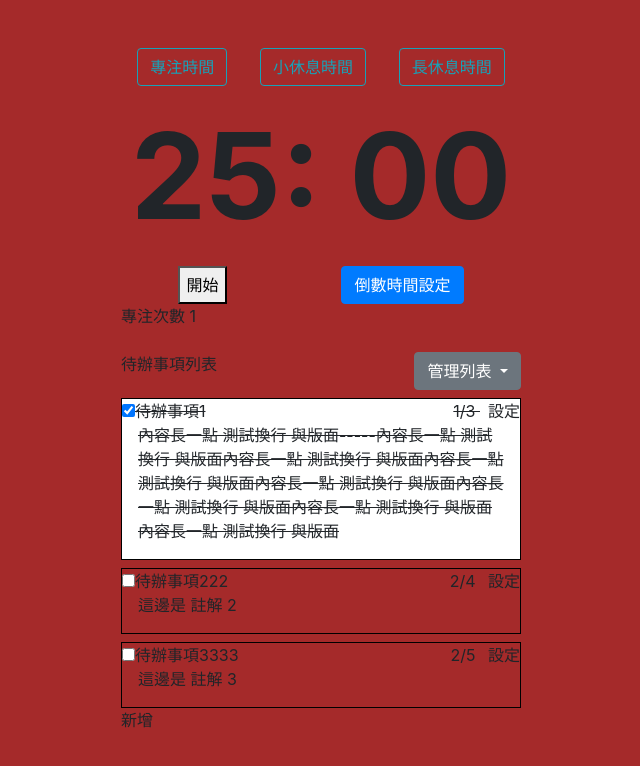
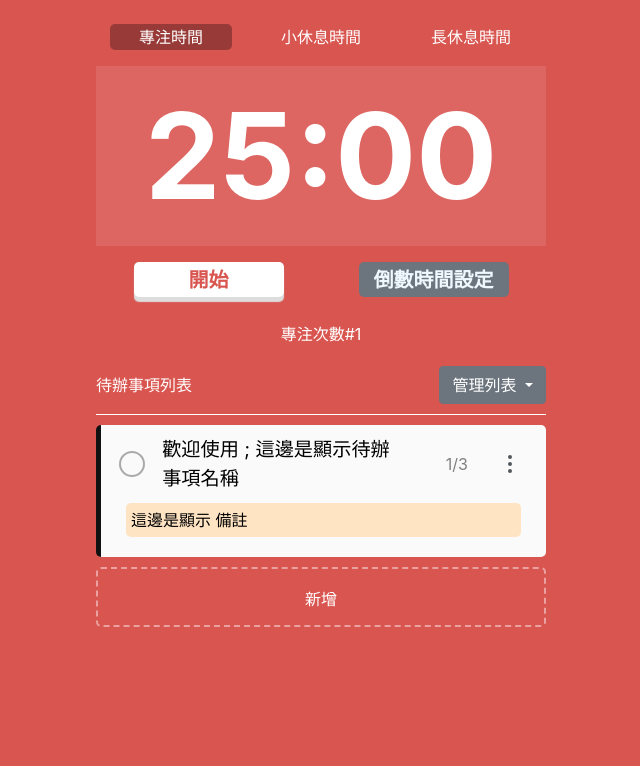
Before and after one commit to Austin1a2b/time-countdown, a Vue app: page /#/time-countdown in a window 1280 px wide. Shown: the top 766 px of the page, without its empty margins (319-959 px from the left). Built offline with nearby package versions, Linux system fonts and the light colour scheme.

Commit message:
外觀CSS調整完成 , 初步測試功能OK

```diff
--- a/src/components/TaskList.vue
+++ b/src/components/TaskList.vue
@@ -1,7 +1,7 @@
 <template>
   <!-- 清單表頭 -->
-  <div class="tasks-wrapper mt-4">
-    <div class="list-head d-flex justify-content-between">
+  <div class="tasks-wrapper">
+    <div class="head-wrapper d-flex justify-content-between align-items-center">
       <div class="task-head">待辦事項列表</div>
       <div class="dropdown">
         <button
@@ -15,16 +15,10 @@
           管理列表
         </button>
         <div class="dropdown-menu" aria-labelledby="manage-task">
-          <button
-            @click.stop.prevent="deleteTask('allTask')"
-            class="dropdown-item"
-          >
+          <button @click="deleteTask('allTask')" class="dropdown-item">
             刪除所有待辦
           </button>
-          <button
-            @click.stop.prevent="clearExecutedTimes"
-            class="dropdown-item"
-          >
+          <button @click="clearExecutedTimes" class="dropdown-item">
             清除所有記數
           </button>
           <button class="dropdown-item"></button>
@@ -34,97 +28,158 @@
 
     <!-- 列表 標題&設定 容器div  -->
     <div
-      class="task-list mt-2"
       @click="transferExecuteId(task.id)"
       v-for="task in tasks"
       :key="task.id"
+    >
+      <div
+        v-if="task.id !== clickId"
+        class="task-list"
         :class="{ isexecute: executeTaskId === task.id }"
       >
-      <div v-if="task.id !== clickId">
-        <div class="d-flex justify-content-between">
-          <div>
-            <input type="checkbox" v-model="task.complete" @click.stop="" />
-            <span :class="{ iscomplete: task.complete }">{{ task.title }}</span>
-          </div>
-          <div>
-            <span class="mr-2" :class="{ iscomplete: task.complete }"
-              >{{ task.executedTimes }}/{{ task.estimatedTimes }}
-            </span>
-            <span for="task-setting" @click.stop="toggleSetting(task.id)"
-              >設定</span
-            >
+        <div class="d-flex justify-content-between align-items-center">
+          <div class="list-left d-flex justify-content-around">
+            <input
+              type="checkbox"
+              class="input-checkbox"
+              v-model="task.complete"
+            />
+            <div class="title" :class="{ iscomplete: task.complete }">
+              {{ task.title }}
             </div>
           </div>
-        <div class="mx-3 text-wrap">
-          <p :class="{ iscomplete: task.complete }">{{ task.note }}</p>
+          <div
+            class="list-right d-flex justify-content-around align-items-center"
+          >
+            <div class="gray-font" :class="{ iscomplete: task.complete }">
+              {{ task.executedTimes }}/{{ task.estimatedTimes }}
+            </div>
+            <div
+              class="task-setting"
+              @click.stop="toggleSetting(task.id)"
+            ></div>
           </div>
         </div>
-      <!-- 設定內容 -->
-      <form
-        id="edit-task"
+
+        <div>
+          <p :class="{ iscomplete: task.complete }" class="note-display">
+            {{ task.note }}
+          </p>
+        </div>
+      </div>
+
+      <!-- 編輯task -->
+      <div
+        class="edit-task-wrapper"
         v-if="task.id === clickId"
         @submit.stop.prevent="editTask(task.id)"
         @click.stop=""
       >
+        <form id="edit-task">
           <!-- title -->
-        <span> 待辦事項:</span>
-        <input type="text" :value="task.title" name="title" />
+          <div class="input-title-wrapper">
+            <input
+              class="input-title"
+              type="text"
+              :value="task.title"
+              name="title"
+            />
+          </div>
           <!-- 計次 -->
+          <div class="input-times-wrapper">
             <div>
-          <p>已使用/預計需要 幾個番茄時鐘</p>
+              <span>已使用 / 預計使用 番茄時鐘</span>
+            </div>
             <input
+              class="input-times"
               :value="task.executedTimes"
               type="number"
               name="executedTimes"
             />
-          <span> / </span>
+            <span>/</span>
             <input
+              class="input-times"
               :value="task.estimatedTimes"
               type="number"
               min="1"
               name="estimatedTimes"
             />
           </div>
+          <div class="input-note-wrapper">
             <div>
-          <div>註解</div>
-          <textarea :value="task.note" type="text" name="note" />
+              <span>註解</span>
+            </div>
+            <textarea
+              class="input-note"
+              :value="task.note"
+              type="text"
+              name="note"
+              onscroll="this.rows++;"
+            />
           </div>
           <div class="d-flex justify-content-around">
-          <button @click.stop="deleteTask(task.id)">刪除</button>
-          <button class="mr-4" @click.stop="toggleSetting('close')">
+            <button class="button delete" @click.stop="deleteTask(task.id)">
+              刪除
+            </button>
+            <button class="button cancel" @click.stop="toggleSetting('close')">
               取消
             </button>
-          <button type="submit" class="mr-2 btn btn-primary">確認</button>
+            <button type="submit" class="button confirm">確認</button>
           </div>
         </form>
       </div>
-    <!-- 以上為列表 -->
+    </div>
+    <!-- 列表-END -->
+    <!-- 新增功能－外框 -->
+    <div
+      class="create-button"
+      @click="toggleSetting('new')"
+      v-if="!(clickId === 'new')"
+    >
+      <span>新增</span>
+    </div>
 
+    <!-- 新增功能－表格  -->
+    <div v-if="clickId === 'new'" class="create-task-wrapper">
+      <form id="create-task" @submit.stop.prevent="createTask">
+        <div class="input-title-wrapper">
+          <input
+            class="input-title"
+            type="text"
+            name="title"
+            placeholder="輸入待辦事項"
+          />
+        </div>
+        <div class="input-times-wrapper">
           <div>
-      <div @click="toggleSetting('new')">新增</div>
+            <span>預計使用 番茄時鐘幾次</span>
           </div>
-    <!-- 新增 -->
-    <form
-      id="create-task"
-      @submit.stop.prevent="createTask"
-      v-if="clickId === 'new'"
-    >
-      <span> 待辦事項:</span>
-      <input type="text" name="title" />
-      <div>
-        <p>預計需要 幾個番茄時鐘</p>
-        <input type="number" name="estimatedTimes" min="1" />
+          <input
+            type="number"
+            class="input-times"
+            name="estimatedTimes"
+            min="1"
+          />
         </div>
         <div>
           <div>註解</div>
-        <textarea type="text" name="note" />
+          <textarea
+            type="text"
+            class="input-note"
+            name="note"
+            onscroll="this.rows++;"
+          />
         </div>
         <div class="d-flex justify-content-around">
-        <button class="mr-4" @click="toggleSetting('close')">取消</button>
-        <button type="submit" class="mr-2 btn btn-primary">確認</button>
+          <button class="button cancel" @click="toggleSetting('close')">
+            取消
+          </button>
+          <button type="submit" class="button confirm">確認</button>
         </div>
       </form>
-    <!-- 新增-->
+    </div>
+    <!-- 新增-END-->
+    <div class="footer"></div>
   </div>
 </template>
 
@@ -144,6 +199,7 @@ export default {
   data() {
     return {
       clickId: "close",
+      publicPath: process.env.BASE_URL,
     };
   },
   methods: {
@@ -152,6 +208,11 @@ export default {
     },
     toggleSetting(taskId) {
       this.clickId = taskId;
+      if (taskId === "new") {
+        setTimeout(() => {
+          window.scrollTo(0, document.body.scrollHeight);
+        }, 10);
+      }
     },
     createTask(e) {
       const form = e.target;
@@ -171,25 +232,190 @@ export default {
       this.toggleSetting("close");
     },
     transferExecuteId(id) {
-      console.log(id);
-      console.log(this.executeTaskId);
       this.$emit("change-execute-task", id);
     },
-    clearExecutedTimes(){
-
-    }
+    clearExecutedTimes() {
+      this.$emit("after-clear-executed");
+    },
   },
 };
 </script>
 
-<style>
+<style scoped>
 .iscomplete {
   text-decoration: line-through;
 }
+
+.head-wrapper {
+  color: white;
+  border-bottom: 1px white solid;
+  padding-bottom: 10px;
+}
+
 .task-list {
-  border: 1px solid black;
+  border-radius: 5px;
+  color: black;
+  margin-top: 10px;
+  padding: 10px 10px;
+  border-left: 5px solid rgba(0, 0, 0, 0);
+  background-color: rgb(250, 250, 250);
 }
+
 .isexecute {
-  background-color: white;
+  border-left: 5px solid #111111;
+}
+
+.input-checkbox {
+  -webkit-appearance: none;
+  border: 2px solid #aaaaaa;
+  border-radius: 13px;
+  width: 26px;
+  height: 26px;
+  margin: auto 0;
+  position: relative;
+}
+
+.input-checkbox:hover {
+  border-color: #111111;
+}
+
+.input-checkbox:checked {
+  background-color: #aaaaaa;
+}
+
+.input-checkbox:checked::after {
+  content: "✓";
+  font-size: 21px;
+  font-weight: bold;
+  position: absolute;
+  left: 2px;
+  top: -6px;
+  color: white;
+}
+
+.title {
+  width: 80%;
+  word-wrap: break-word;
+  line-height: 1.8rem;
+  font-size: 1.2rem;
+}
+
+.list-left {
+  width: 70%;
+}
+
+.list-right {
+  width: 25%;
+}
+
+.gray-font {
+  color: gray;
+}
+
+.task-setting {
+  color: black;
+  background-image: url("../../public/img/tool.svg");
+  background-repeat: no-repeat;
+  width: 20px;
+  height: 20px;
+}
+
+.note-display {
+  margin: 10px 15px;
+  background-color: bisque;
+  border-radius: 5px;
+  padding: 5px;
+  word-wrap: break-word;
+}
+
+.edit-task-wrapper,
+.create-task-wrapper {
+  background-color: rgb(255, 255, 255);
+  border-radius: 5px;
+  color: black;
+  margin-top: 10px;
+  padding: 20px 20px;
+}
+
+.input-title-wrapper,
+.input-times-wrapper,
+.input-note-wrapper {
+  margin-bottom: 10px;
+}
+
+#edit-task span {
+  line-height: 40px;
+}
+
+.input-title,
+.input-times,
+.input-note {
+  border: none;
+  background-color: #dddddd;
+}
+
+.input-title {
+  width: 100%;
+  height: 40px;
+}
+
+.input-times {
+  width: 18%;
+  height: 40px;
+}
+
+.input-times ~ span {
+  margin: 0 10px;
+}
+
+.input-note {
+  width: 100%;
+  resize: none;
+}
+
+input::-webkit-outer-spin-button,
+input::-webkit-inner-spin-button {
+  -webkit-appearance: none;
+  margin: 0;
+}
+
+.button {
+  height: 35px;
+  width: 70px;
+  border: none;
+  border-radius: 8px;
+}
+
+.delete {
+  background-color: #dddddd;
+}
+
+.cancel {
+  color: rgb(255, 255, 255);
+  background-color: rgb(96, 96, 96);
+}
+
+.confirm {
+  color: rgb(255, 255, 255);
+  background-color: #007bff;
+}
+
+.create-button {
+  margin-top: 10px;
+  height: 60px;
+  background-color: rgba(0, 0, 0, 0);
+  border: dashed 2px #ffffff73;
+  border-radius: 5px;
+  color: white;
+  text-align: center;
+  vertical-align: center;
+}
+
+.create-button > span {
+  line-height: 60px;
+}
+
+.footer {
+  height: 50px;
 }
 </style>
--- a/src/components/TimeSettingModal.vue
+++ b/src/components/TimeSettingModal.vue
@@ -1,8 +1,8 @@
 <template>
-  <div>
+  <div class="modal-wrapper">
     <button
       type="button"
-      class="btn btn-primary"
+      class="button-setting"
       data-toggle="modal"
       data-target="#modal-set-time"
     >
@@ -32,26 +32,32 @@
             </button>
           </div>
           <form @submit.stop.prevent="saveSetting">
-            <div class="modal-body d-flex space-around">
+            <div class="modal-body d-flex justify-content-around">
               <div>
-                專注<input
-                  type="text"
+                <div>專注</div>
+                <input
+                  type="number"
+                  min="1"
                   name="focusTime"
                   :value="countdownSetting.focusTime"
                   class="focus-minutes"
                 />
               </div>
               <div>
-                小休息時間<input
-                  type="text"
+                <div>小休息時間</div>
+                <input
+                  type="number"
+                  min="1"
                   name="shortBreakTime"
                   :value="countdownSetting.shortBreakTime"
                   class="short-break-minutes"
                 />
               </div>
               <div>
-                長休息時間<input
-                  type="text"
+                <div>長休息時間</div>
+                <input
+                  type="number"
+                  min="1"
                   name="longBreakTime"
                   :value="countdownSetting.longBreakTime"
                   class="long-break-minutes"
@@ -59,16 +65,10 @@
               </div>
             </div>
             <div class="modal-footer">
-              <button
-                type="button"
-                class="btn btn-secondary"
-                data-dismiss="modal"
-              >
-                Close
+              <button type="button" class="btn btn-danger" data-dismiss="modal">
+                關閉
               </button>
-              <button type="submit" class="btn btn-primary">
-                Save changes
-              </button>
+              <button type="submit" class="ml-5 btn btn-primary">儲存</button>
             </div>
           </form>
         </div>
@@ -95,7 +95,6 @@ export default {
     },
   },
   methods: {
-    //後續 用儲存表單方式處理 (而非用 v-model 處理) , & 設定功能 將資料 傳到父層
     saveSetting(e) {
       const form = e.target;
       const formData = new FormData(form);
@@ -105,3 +104,30 @@ export default {
   },
 };
 </script>
+
+<style scoped>
+input {
+  width: 80px;
+  background-color: rgb(233, 231, 231);
+  border: none;
+}
+
+input:focus {
+  background-color: rgb(209, 198, 39);
+  outline: none;
+}
+
+.modal-wrapper {
+  color: black;
+}
+.button-setting {
+  background-color: #6c757d;
+  color: aliceblue;
+  border: none;
+  border-radius: 5px;
+  width: 150px;
+  font-weight: bold;
+  font-size: 20px;
+  height: 35px;
+}
+</style>
--- a/src/views/TimeCountdown.vue
+++ b/src/views/TimeCountdown.vue
@@ -1,41 +1,54 @@
 <template>
-  <div class="body">
+  <div class="content" :class="countdownMode">
     <div class="main">
-      <div class="pt-5 d-flex justify-content-around change-time-countdown">
+      <div class="pt-4 d-flex justify-content-around change-time-countdown">
         <button
           type="button"
-          class="btn btn-outline-info"
+          class="mode-btn"
           @click="chooseCountdown('focus')"
+          :class="{ 'mode-chosen': countdownMode === 'focus' }"
         >
           專注時間
         </button>
         <button
           type="button"
-          class="btn btn-outline-info"
+          class="mode-btn"
           @click="chooseCountdown('shortBreak')"
+          :class="{ 'mode-chosen': countdownMode === 'shortBreak' }"
         >
           小休息時間
         </button>
         <button
           type="button"
-          class="btn btn-outline-info"
+          class="mode-btn"
           @click="chooseCountdown('longBreak')"
+          :class="{ 'mode-chosen': countdownMode === 'longBreak' }"
         >
           長休息時間
         </button>
       </div>
-      <div class="display-countdown">
-        {{ countdownMinutes | changeNumberDisplay }}:
-        {{ countdownSeconds | changeNumberDisplay }}
+      <div class="display-countdown mt-3">
+        <div>
+          {{ countdownMinutes | changeNumberDisplay }}:{{
+            countdownSeconds | changeNumberDisplay
+          }}
+        </div>
       </div>
-      <div class="d-flex justify-content-around">
+      <div class="d-flex justify-content-around align-self-center mt-3">
         <button
           @click.stop.prevent="startCountdown"
           v-if="countdownState === 'pause'"
+          class="start"
+          :class="countdownMode"
         >
           開始
         </button>
-        <button @click.stop.prevent="pauseCountdown(setIntervalId)" v-else>
+        <button
+          @click.stop.prevent="pauseCountdown(setIntervalId)"
+          v-else
+          class="pause"
+          :class="countdownMode"
+        >
           暫停
         </button>
         <TimeSettingModal
@@ -44,7 +57,7 @@
         />
       </div>
 
-      <div>專注次數 {{ times }}</div>
+      <div class="times">專注次數#{{ times }}</div>
 
       <TaskList
         :tasks="tasks"
@@ -53,6 +66,7 @@
         @after-create-task="afterCreateTask"
         @after-edit-task="afterEditTask"
         @change-execute-task="changeExecuteTask"
+        @after-clear-executed="afterClearExecuted"
       />
     </div>
   </div>
@@ -73,28 +87,12 @@ export default {
     return {
       tasks: [
         {
-          title: "待辦事項1",
+          title: "歡迎使用 ; 這邊是顯示待辦事項名稱",
           id: "1",
-          complete: true,
+          complete: false,
           estimatedTimes: 3,
           executedTimes: 1,
-          note: "內容長一點 測試換行 與版面-----內容長一點 測試換行 與版面內容長一點 測試換行 與版面內容長一點 測試換行 與版面內容長一點 測試換行 與版面內容長一點 測試換行 與版面內容長一點 測試換行 與版面內容長一點 測試換行 與版面",
-        },
-        {
-          title: "待辦事項222",
-          id: "2",
-          complete: false,
-          estimatedTimes: 4,
-          executedTimes: 2,
-          note: "這邊是 註解 2",
-        },
-        {
-          title: "待辦事項3333",
-          id: "3",
-          complete: false,
-          estimatedTimes: 5,
-          executedTimes: 2,
-          note: "這邊是 註解 3",
+          note: "這邊是顯示 備註",
         },
       ],
       countdownState: "pause",
@@ -108,7 +106,7 @@ export default {
       times: 1,
       countdownMode: "focus",
       setIntervalId: -1,
-      executeTaskId: "-1",
+      executeTaskId: "1",
     };
   },
   methods: {
@@ -142,7 +140,7 @@ export default {
           this.countdownState = "pause";
           this.timeIsUp();
         }
-      }, 100);
+      }, 1000);
     },
     pauseCountdown(id) {
       clearInterval(id);
@@ -210,6 +208,17 @@ export default {
         }
       });
     },
+    afterClearExecuted() {
+      this.tasks = this.tasks.map((task) => {
+        return (task = {
+          ...task,
+          executedTimes: 0,
+        });
+      });
+    },
+    saveTasks() {
+      localStorage.setItem("tasks", JSON.stringify(this.tasks));
+    },
   },
   filters: {
     changeNumberDisplay(n) {
@@ -222,25 +231,49 @@ export default {
     countdownSetting: {
       handler: function () {
         this.chooseCountdown(this.countdownMode);
+        localStorage.setItem(
+          "countdownSetting",
+          JSON.stringify(this.countdownSetting)
+        );
+      },
+      deep: true,
+    },
+    tasks: {
+      handler: function () {
+        this.saveTasks();
       },
       deep: true,
     },
   },
   created() {
-    this.executeTaskId = this.tasks[0].id;
+    if (Array.isArray(JSON.parse(localStorage.getItem("tasks")))) {
+      this.tasks = JSON.parse(localStorage.getItem("tasks"));
+      if (this.tasks.length !== 0) {
+        this.executeTaskId = this.tasks[0].id;
+      }
+    }
+    if (JSON.parse(localStorage.getItem("countdownSetting"))) {
+      this.countdownSetting = JSON.parse(
+        localStorage.getItem("countdownSetting")
+      );
+    }
+    console.log(JSON.parse(localStorage.getItem("countdownSetting")));
   },
 };
 </script>
 
 <style>
-.body {
-  background-color: brown;
+button:focus {
+  outline: none;
+}
+
+.content {
   min-height: 100vh;
 }
 
 .main {
   margin: 0 auto;
-  width: 400px;
+  max-width: 350px;
 }
 
 .display-countdown {
@@ -249,5 +282,78 @@ export default {
   font-size: 120px;
   font-weight: bold;
   text-align: center;
+  color: white;
+}
+
+.mode-btn {
+  background-color: rgba(255, 255, 255, 0);
+  color: white;
+  border: none;
+  border-radius: 5px;
+}
+
+.mode-chosen {
+  background-color: rgba(0, 0, 0, 0.3);
+}
+
+.display-countdown {
+  background-color: rgba(255, 255, 255, 0.1);
+}
+
+.focus {
+  background-color: rgb(217, 85, 80);
+  color: rgb(217, 85, 80);
+}
+
+.shortBreak {
+  background-color: rgb(76, 145, 149);
+  color: rgb(76, 145, 149);
+}
+
+.longBreak {
+  background-color: rgb(69, 124, 163);
+  color: rgb(69, 124, 163);
+}
+
+.start,
+.pause {
+  background-color: white;
+  border: none;
+  border-radius: 5px;
+  width: 150px;
+  height: 35px;
+  font-weight: bold;
+  font-size: 20px;
+}
+
+.start {
+  box-shadow: 0px 5px 1px #dddddd;
+}
+
+.pause {
+  margin-top: 5px;
+  margin-bottom: -5px;
+}
+
+.times {
+  width: 150px;
+  margin: 25px auto 20px;
+  text-align: center;
+  color: white;
+}
+
+input::-webkit-outer-spin-button,
+input::-webkit-inner-spin-button {
+  -webkit-appearance: none;
+  margin: 0;
+}
+
+@media screen and (min-width: 500px) {
+  .main {
+    max-width: 450px;
+  }
+  .mode-btn {
+    width: 27%;
+  }
 }
 </style>
```
Also changed, not shown: public/img/tool.svg (added). Lines whose indentation alone changed are shown as unchanged.
